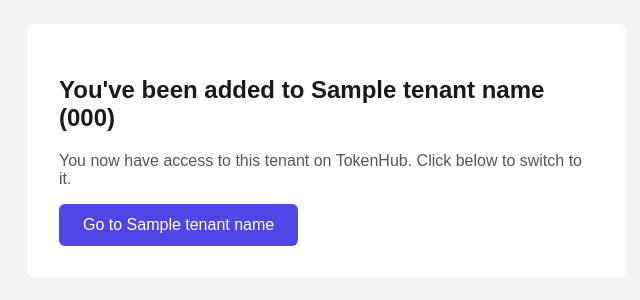
After one commit to davidtamang2823/token_hub, a Python web app: template app/notifications/infrastructure/templates/user_added_to_tenant.html in a window 1280 px wide. The commit adds this page. Shown: the top 300 px of the page, without its empty margins (313-953 px from the left). Run offline with Jinja, Linux system fonts and the light colour scheme; the template is opened without the code that fills it: most values are stand-ins (such as "Sample title", 1, 10 or a date in 2020).

Commit message:
email template

```diff
--- /dev/null
+++ b/app/notifications/infrastructure/templates/user_added_to_tenant.html
@@ -0,0 +1,19 @@
+<!-- notifications/infrastructure/templates/user_added_to_tenant.html -->
+{% extends "base.html" %}
+
+{% block title %}You've been added to {{ tenant_name }} on {{app_name}}{% endblock %}
+
+{% block extra_css %}
+<style>
+  .tenant-btn:hover { background:#4338ca; }
+</style>
+{% endblock %}
+
+{% block content %}
+  <h2 style="color:#1a1a1a;">You've been added to {{ tenant_name }} ({{ tenant_code }})</h2>
+  <p style="color:#555;">You now have access to this tenant on TokenHub. Click below to switch to it.</p>
+  <a href="{{ login_url }}" class="tenant-btn"
+     style="display:inline-block; padding:12px 24px; background:#4f46e5; color:#fff; text-decoration:none; border-radius:6px;">
+    Go to {{ tenant_name }}
+  </a>
+{% endblock %}
--- a/app/notifications/infrastructure/templates/user_welcome_verify.html
+++ b/app/notifications/infrastructure/templates/user_welcome_verify.html
@@ -13,9 +13,9 @@
 {% endblock %}
 
 {% block content %}
-  <h2 style="color:#1a1a1a;">Welcome to TokenHub</h2>
+  <h2 style="color:#1a1a1a;">Welcome to {{app_name}}</h2>
   <p style="color:#555;">Confirm your email to get started.</p>
-  <a href="{{ verification_url }}" class="verify-btn"
+  <a href="{{user_verification_url}}" class="verify-btn"
      style="display:inline-block; padding:12px 24px; background:#4f46e5; color:#fff; text-decoration:none; border-radius:6px;">
     Verify Email
   </a>
```
